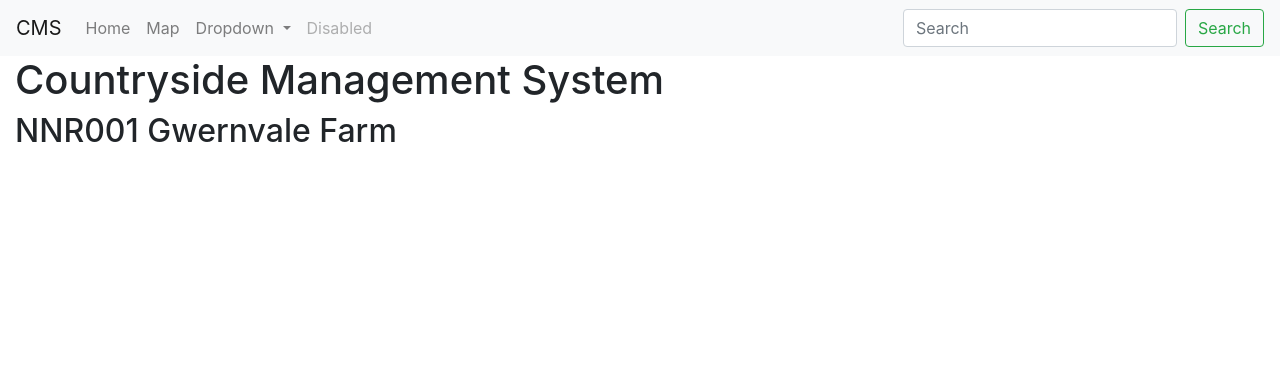
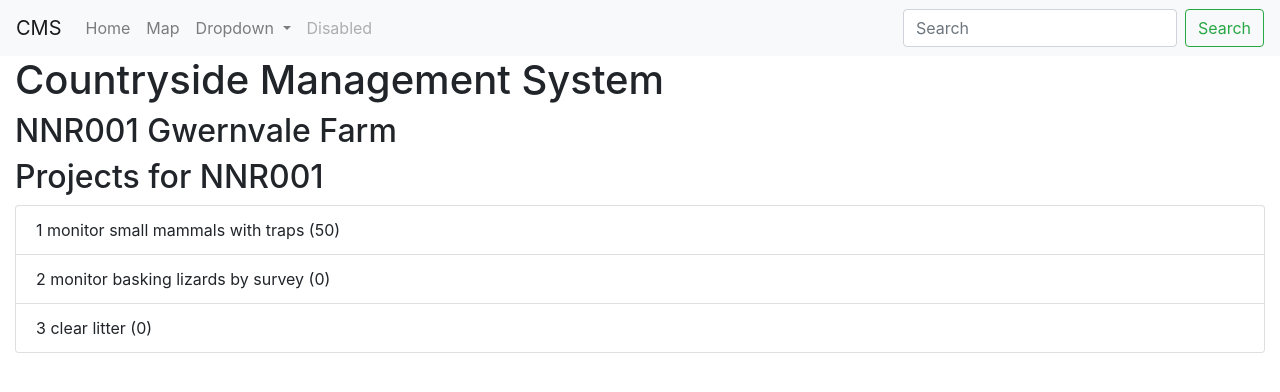
Before and after one commit to andyb-esdm/cms, an Angular app: page /site-details/NNR001 in a window 1280 px wide. Shown: the top 392 px of the page. Built offline with nearby package versions, Linux system fonts and the light colour scheme.

Commit message:
project list

```diff
--- a/src/app/data.ts
+++ b/src/app/data.ts
@@ -7,7 +7,7 @@ export const cmsData: CmsData = {
             siteCode: 'NNR001', name: 'Gwernvale Farm', projects: [
                 { id: 1, name: 'monitor small mammals with traps', projectTypeCode: 1, percentageCompleted: 50 },
                 { id: 2, name: 'monitor basking lizards by survey', projectTypeCode: 1 },
-                { id: 3, name: 'clear litter', projectTypeCode: 2 }
+                { id: 3, name: 'clear litter', projectTypeCode: 8 }
             ]
         },
         {
--- a/src/app/site-details/site-details.component.html
+++ b/src/app/site-details/site-details.component.html
@@ -1 +1,2 @@
 <h2>{{ site.siteCode }} {{ site.name }}</h2>
+<app-projects-list></app-projects-list>
```
